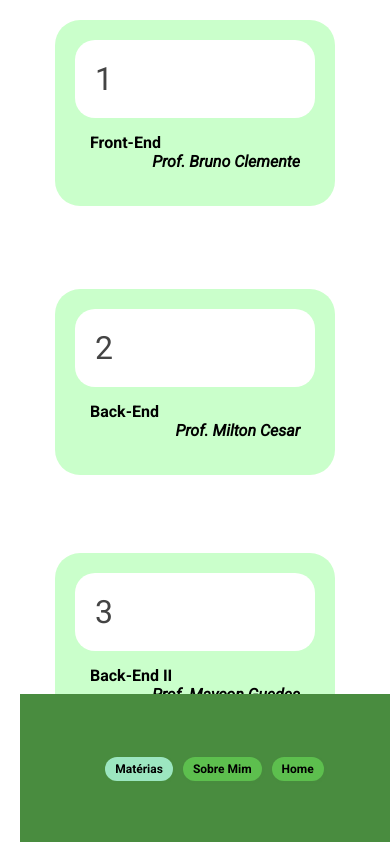
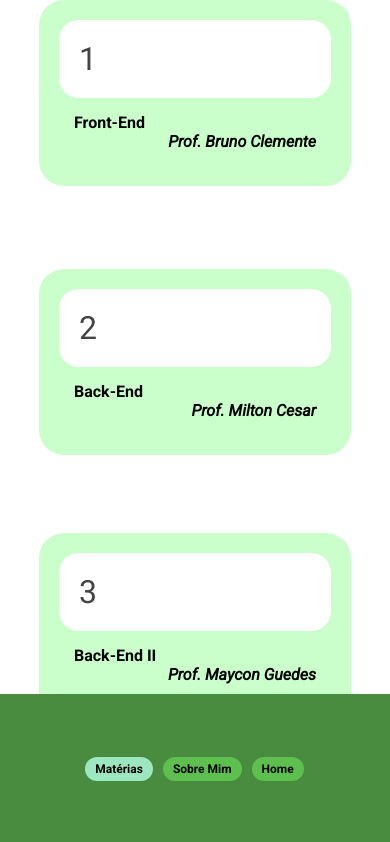
Before and after one commit to AlexandreBolsoni/TrabalhoFront-end2, a React (Create React App) app: page / in a window 390 px wide. Shown: the top 842 px of the page. Built offline with nearby package versions, Linux system fonts and the light colour scheme.

Commit message:
atualizando

```diff
--- a/src/App.module.css
+++ b/src/App.module.css
@@ -8,7 +8,7 @@
 /* Estilos para celular */
 @media (max-width: 600px) {
   .App {
-    height: 180vh; /* Altera para altura automática */
-    padding: 20px; /* Adiciona espaçamento interno */
+    height: 170vh; /* Altera para altura automática */
+
   }
 }
```
